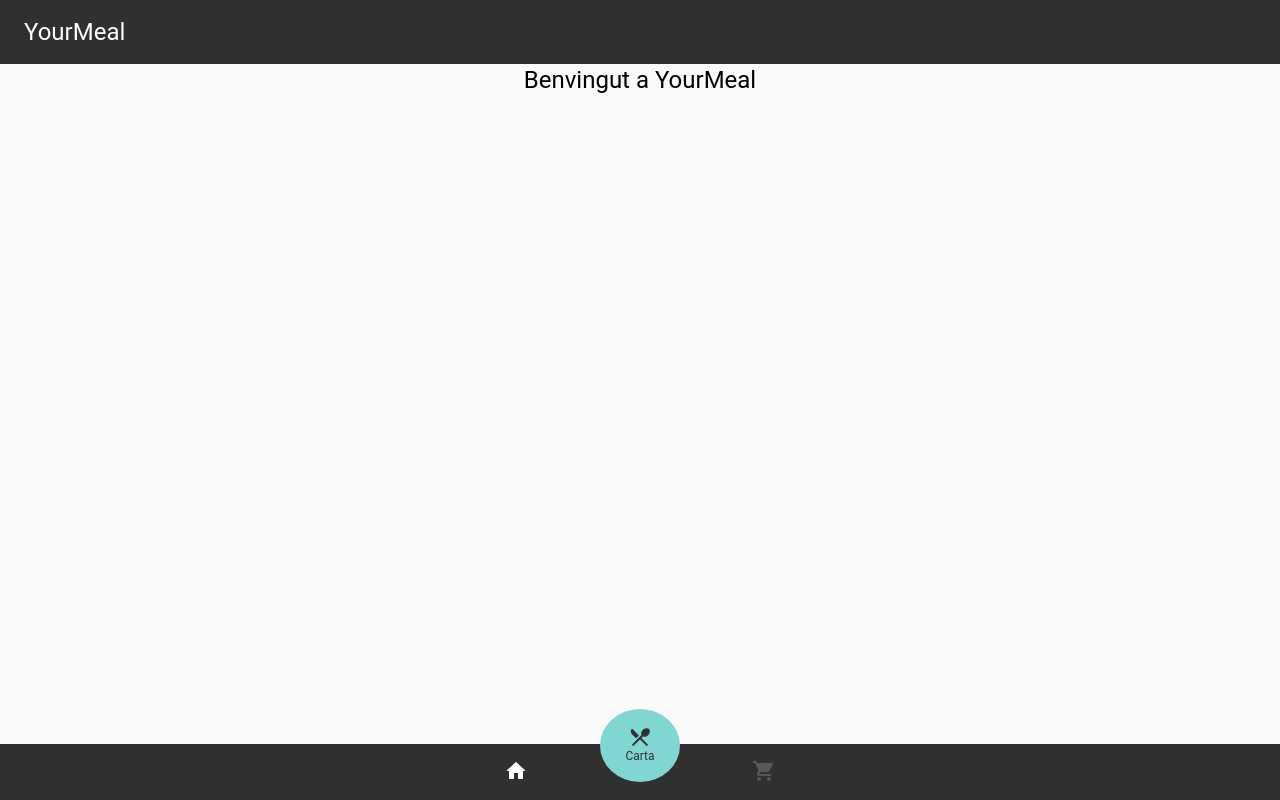
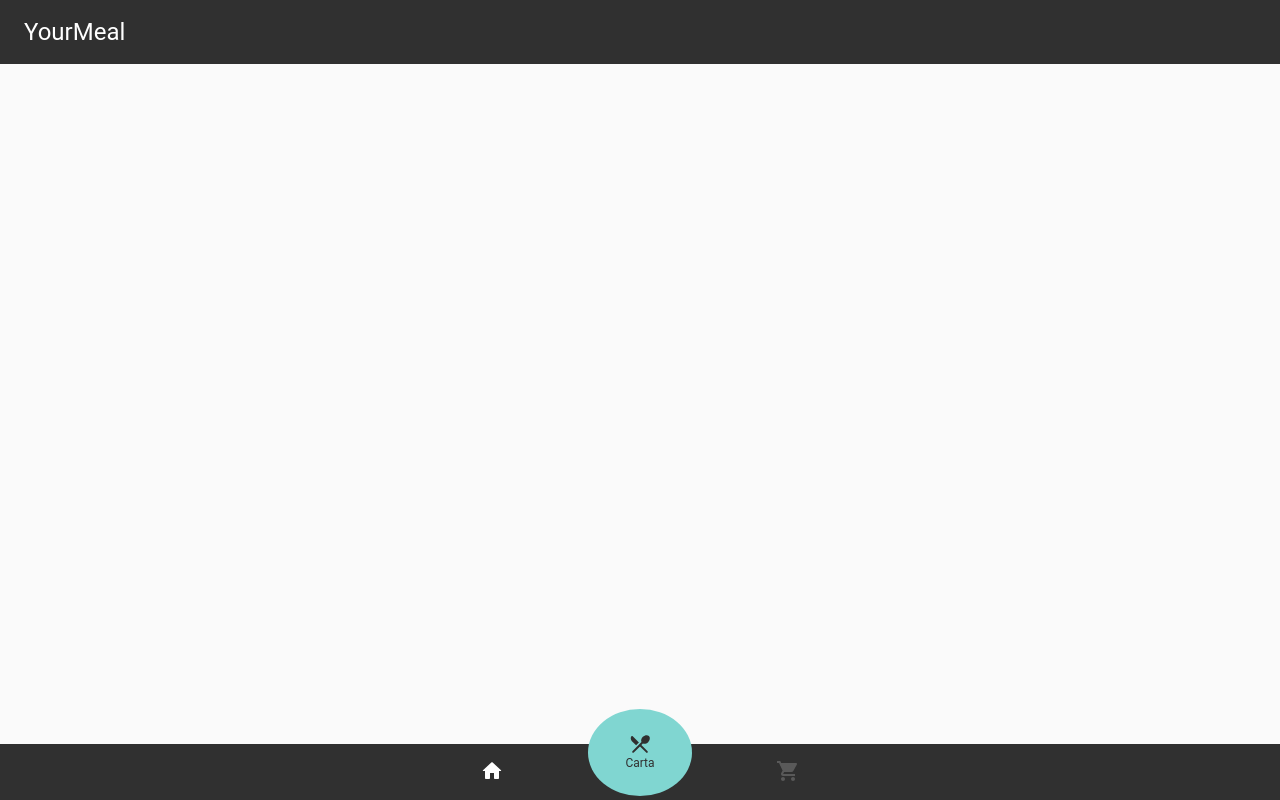
Before and after one commit to carlesonielfa/foodworld, a React (Create React App) app: page /fhc6/carta in a window 1280 px wide. Built offline with nearby package versions, Linux system fonts and the light colour scheme.

Commit message:
Esquema de navegacio fet

```diff
--- a/package.json
+++ b/package.json
@@ -11,6 +11,7 @@
     "material-ui": "^0.20.2",
     "react": "^16.13.1",
     "react-dom": "^16.13.1",
+    "react-router-dom": "^5.1.2",
     "react-scripts": "3.4.1"
   },
   "homepage": "https://carlesp-onielfa.github.io/fhc6",
--- a/src/App.js
+++ b/src/App.js
@@ -1,21 +1,16 @@
 import React from 'react';
 import logo from './logo.svg';
-import AppBar from '@material-ui/core/AppBar';
-import Toolbar from '@material-ui/core/Toolbar';
-import Container from '@material-ui/core/Container';
-import Typography from '@material-ui/core/Typography';
-import { makeStyles} from '@material-ui/core/styles';
-import { createMuiTheme } from '@material-ui/core/styles';
+import {AppBar,Toolbar,Container,Typography} from '@material-ui/core';
+
+import { makeStyles, createMuiTheme} from '@material-ui/core/styles';
 import { ThemeProvider } from '@material-ui/styles';
 import './App.css';
-import Navegacio from "./Navegacio";
+import { Switch, Route, BrowserRouter } from 'react-router-dom'
 
-const useStyles = makeStyles(theme => ({
-  content: {
-    backgroundColor: theme.palette.background.default,
-    minHeight: '90vh'
-  }
-}))
+import Carta from "./Carta"
+import Inici from "./Inici"
+import Cistella from "./Cistella"
+import Navegacio from "./Navegacio"
 
 //TEMA DE LA APP
 const darkTheme = createMuiTheme({
@@ -33,11 +28,60 @@ const darkTheme = createMuiTheme({
   },
 });
 
+const useStyles = makeStyles(theme => ({
+  content: {
+    backgroundColor: theme.palette.background.default,
+    minHeight: '90vh'
+  }
+}))
+
+//Estils navegacio
+const buttonCartaStyles = makeStyles(theme => ({
+  //style pel boto carta
+  root: {
+    color: theme.palette.secondary.main,
+    "&$selected": {
+      backgroundColor: theme.palette.primary.light,
+      color: theme.palette.secondary.main,
+    },
+    backgroundColor: theme.palette.primary.main,
+    borderRadius:"50%",
+    top: "-35px",
+    maxWidth: "0",
+    height: "130%"
+
+  },
+  selected:{}
+}))
+const buttonStyles = makeStyles(theme => ({
+  //style pels altres botons
+  root: {
+    color: theme.palette.secondary.light,
+    "&$selected": {
+      color: "white",
+    },
+  },
+  selected:{}
+}))
+const bottomNavStyles = makeStyles(theme => ({
+  //style per la navigation
+  root: {
+    width: '100%',
+    position: 'fixed',
+    bottom: 0,
+    backgroundColor: theme.palette.secondary.main
+  },
+
+}))
+
+
+
 function App() {
   const classes = useStyles();
 
   return (
-    <ThemeProvider theme={darkTheme}>
+
+      <ThemeProvider theme={darkTheme}>
         <div>
           <AppBar position="static" color="secondary">
             <Toolbar>
@@ -47,15 +91,22 @@ function App() {
             </Toolbar>
           </AppBar>
         </div>
-        <Container className={classes.content}>
-          <header>
-              <Typography align="center" variant="h5">
-                Benvingut a YourMeal
-              </Typography>
-          </header>
-        </Container>
-      <Navegacio/>
-    </ThemeProvider>
+
+        <BrowserRouter>
+          <Container className={classes.content}>
+            <Switch>
+              <Route path="/" exact><Inici/></Route>
+              <Route path="/carta"><Carta/></Route>
+              <Route path="/cistella"><Cistella/></Route>
+            </Switch>
+          </Container>
+
+
+
+          <Navegacio/>
+        </BrowserRouter>
+      </ThemeProvider>
+
   );
 }
 
--- /dev/null
+++ b/src/Carta.js
@@ -0,0 +1,11 @@
+import React from 'react';
+import Typography from '@material-ui/core/Typography';
+
+
+export default function Carta(){
+    return(
+        <Typography align="center" variant="h5">
+            Pizza
+        </Typography>
+    );
+}
--- /dev/null
+++ b/src/Cistella.js
@@ -0,0 +1,11 @@
+import React from 'react';
+import Typography from '@material-ui/core/Typography';
+
+
+export default function Cistella(){
+    return(
+        <Typography align="center" variant="h5">
+            Cistella
+        </Typography>
+    );
+}
--- /dev/null
+++ b/src/Inici.js
@@ -0,0 +1,11 @@
+import React from 'react';
+import Typography from '@material-ui/core/Typography';
+
+
+export default function Inici(){
+    return(
+        <Typography align="center" variant="h5">
+            Benvingut a YourMeal
+        </Typography>
+    );
+}
--- a/src/Navegacio.js
+++ b/src/Navegacio.js
@@ -3,6 +3,7 @@ import { makeStyles} from '@material-ui/core/styles';
 import BottomNavigation from '@material-ui/core/BottomNavigation';
 import BottomNavigationAction from '@material-ui/core/BottomNavigationAction';
 import {ShoppingCart, HomeRounded, RestaurantMenuRounded} from '@material-ui/icons/'
+import {Link} from "react-router-dom"
 
 const buttonCartaStyles = makeStyles(theme => ({
   //style pel boto carta
@@ -54,9 +55,9 @@ export default function Navegacio() {
         showLabels
         className={navClasses.root}
     >
-        <BottomNavigationAction classes = {buttonClasses} icon ={<HomeRounded/>} />
-        <BottomNavigationAction classes={cartaClasses} label = "Carta" icon ={<RestaurantMenuRounded /> } />
-        <BottomNavigationAction classes = {buttonClasses} icon ={<ShoppingCart/>} />
+        <BottomNavigationAction classes = {buttonClasses} icon ={<HomeRounded/>} component={Link} to="/"/>
+        <BottomNavigationAction classes={cartaClasses} label = "Carta" icon ={<RestaurantMenuRounded /> } component={Link} to="/carta"/>
+        <BottomNavigationAction classes = {buttonClasses} icon ={<ShoppingCart/>} component={Link} to="/cistella"/>
     </BottomNavigation>
   );
 }
```
Also changed, not shown: 1 other file (tests, documents, lock files or other folders).
